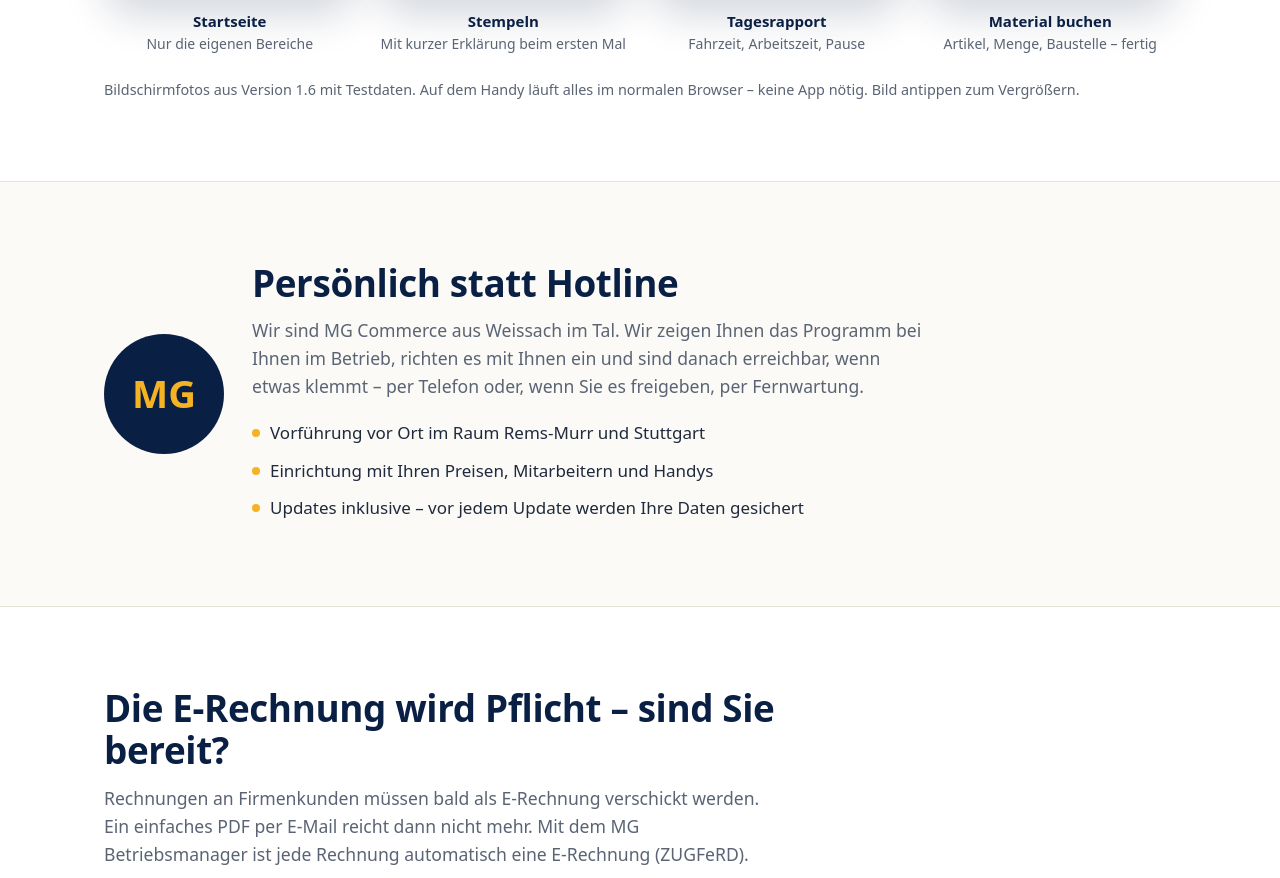
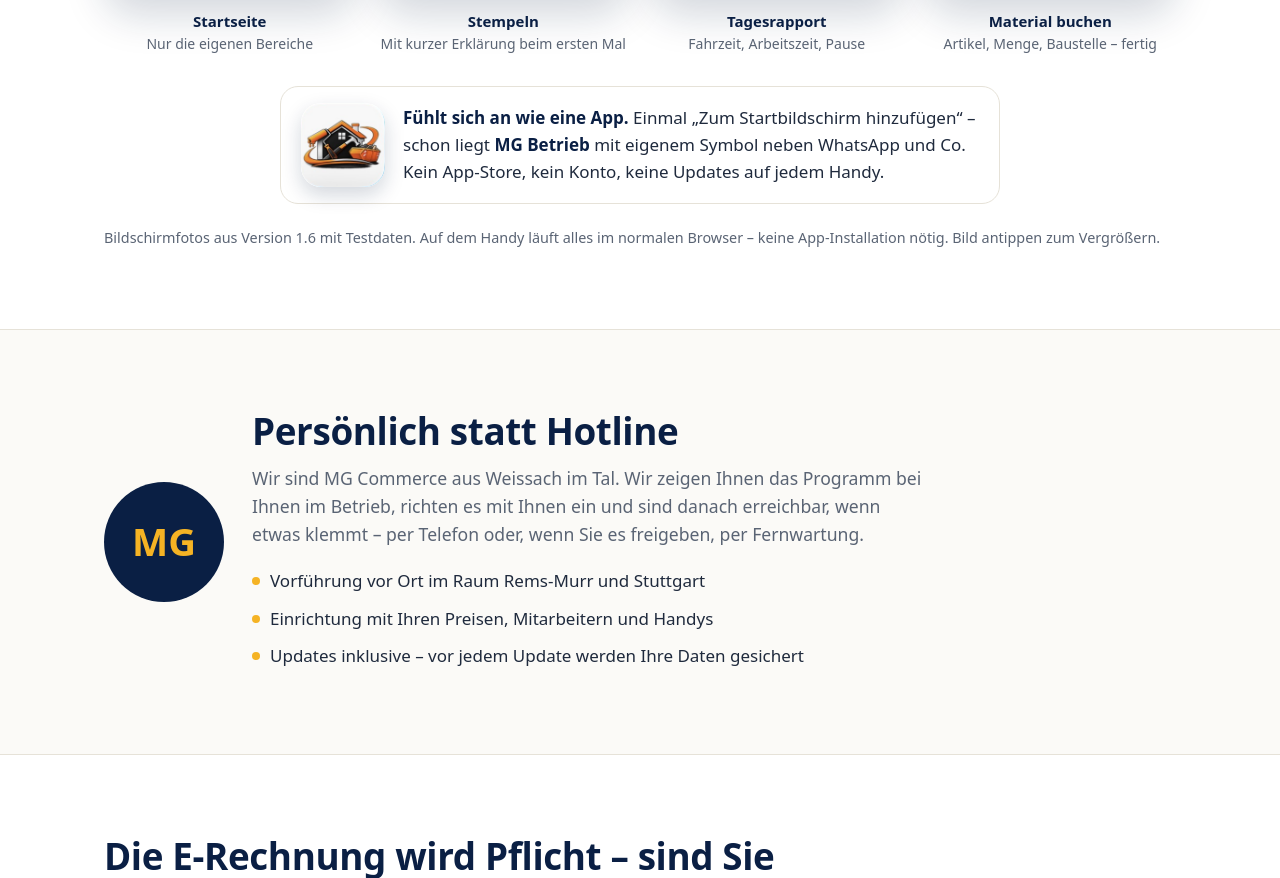
Before and after one commit to mg-commerce/mg-commerce.github.io, a plain HTML site: page index.html in a window 1280 px wide. Shown: the part 6894-7772 px from the top of the page. Drawn offline with Linux system fonts and the light colour scheme.

Commit message:
App-Symbol „MG Betrieb“ auf der Homepage, USt-IdNr. im Impressum
Co-Authored-By: Claude Opus 5.5 <noreply@anthropic.com>
Claude-Session: https://claude.ai/code/session_011j1Tf21zhRB3BkWjsa43RJ

```diff
--- a/index.html
+++ b/index.html
@@ -129,6 +129,7 @@ footer{padding:28px 0;text-align:center;font-size:.88rem;color:var(--leise)}
 @media (max-width:860px){.buehne{height:560px}}
 @media (prefers-reduced-motion:reduce){.bs,.toast{animation:none}.bs:first-child,.toast.t1{opacity:1}}
 .videos{display:grid;grid-template-columns:1fr 1fr;gap:24px}.videos figure{margin:0}.videos figcaption{margin-top:10px;font-size:15px;color:var(--leise)}.videos figcaption b{display:block;color:var(--navy);font-size:17px;margin-bottom:2px}@media (max-width:860px){.videos{grid-template-columns:1fr}}
+.appzeile{display:flex;gap:18px;align-items:center;margin:30px auto 0;max-width:720px;background:#fff;border:1px solid var(--linie);border-radius:18px;padding:16px 20px;color:var(--text)}.appzeile img{width:84px;height:84px;flex:none;border-radius:20px;box-shadow:0 8px 20px rgba(10,31,68,.18)}.appzeile b{color:var(--navy)}@media (max-width:520px){.appzeile{gap:14px;padding:14px;font-size:.93rem}.appzeile img{width:64px;height:64px;border-radius:15px}}
 .handys{display:grid;grid-template-columns:repeat(4,minmax(0,1fr));gap:22px;margin-top:40px}.handys figure{margin:0;text-align:center}.handys .rahmen{background:#0b1220;border-radius:30px;padding:9px;box-shadow:0 18px 40px rgba(10,31,68,.18)}.handys img{width:100%;display:block;border-radius:22px}.handys figcaption{margin-top:12px;font-weight:600;color:var(--navy);font-size:15px}.handys figcaption span{display:block;font-weight:400;color:var(--leise);font-size:14px}@media (max-width:860px){.handys{grid-template-columns:repeat(2,minmax(0,1fr))}}
 #buerozeit{background:var(--navy);color:#fff;padding:72px 0}
 #buerozeit h2{color:#fff}#buerozeit .titel p{color:#c9d4ea}
@@ -357,7 +358,8 @@ body{padding-bottom:70px}
 </div>
 <h3 style="margin-top:48px;font-size:1.4rem;color:var(--navy)">Und so sieht es auf dem Handy Ihrer Leute aus</h3>
 <div class="handys"><figure><a href="bilder/handy-start.jpg" class="rahmen" style="display:block"><img src="bilder/handy-start.jpg" alt="Handy-Startseite eines Mitarbeiters" loading="lazy"></a><figcaption>Startseite<span>Nur die eigenen Bereiche</span></figcaption></figure><figure><a href="bilder/handy-stempeln.jpg" class="rahmen" style="display:block"><img src="bilder/handy-stempeln.jpg" alt="Zeiterfassung mit Hinweis beim ersten Öffnen" loading="lazy"></a><figcaption>Stempeln<span>Mit kurzer Erklärung beim ersten Mal</span></figcaption></figure><figure><a href="bilder/handy-rapport.jpg" class="rahmen" style="display:block"><img src="bilder/handy-rapport.jpg" alt="Tagesrapport mit Arbeitszeiten" loading="lazy"></a><figcaption>Tagesrapport<span>Fahrzeit, Arbeitszeit, Pause</span></figcaption></figure><figure><a href="bilder/handy-material.jpg" class="rahmen" style="display:block"><img src="bilder/handy-material.jpg" alt="Materialentnahme für eine Baustelle" loading="lazy"></a><figcaption>Material buchen<span>Artikel, Menge, Baustelle – fertig</span></figcaption></figure></div>
-<p class="fussnote">Bildschirmfotos aus Version 1.6 mit Testdaten. Auf dem Handy läuft alles im normalen Browser – keine App nötig. Bild antippen zum Vergrößern.</p>
+<div class="appzeile"><img src="bilder/app-symbol.png" alt="App-Symbol „MG Betrieb“ auf dem Handy-Startbildschirm" width="84" height="84" loading="lazy"><div><b>Fühlt sich an wie eine App.</b> Einmal „Zum Startbildschirm hinzufügen“ – schon liegt <b>MG Betrieb</b> mit eigenem Symbol neben WhatsApp und Co. Kein App-Store, kein Konto, keine Updates auf jedem Handy.</div></div>
+<p class="fussnote">Bildschirmfotos aus Version 1.6 mit Testdaten. Auf dem Handy läuft alles im normalen Browser – keine App-Installation nötig. Bild antippen zum Vergrößern.</p>
 </div>
 </section>
 
```
Also changed, not shown: impressum.html (+1 -1 lines), bilder/app-symbol.png (added).
